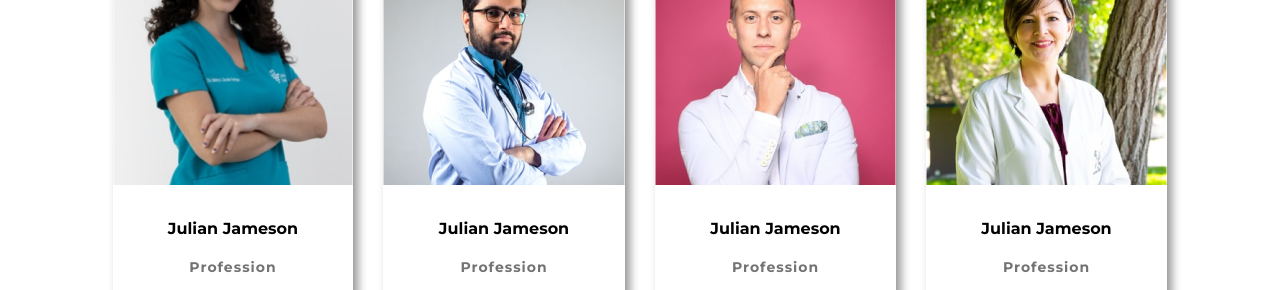
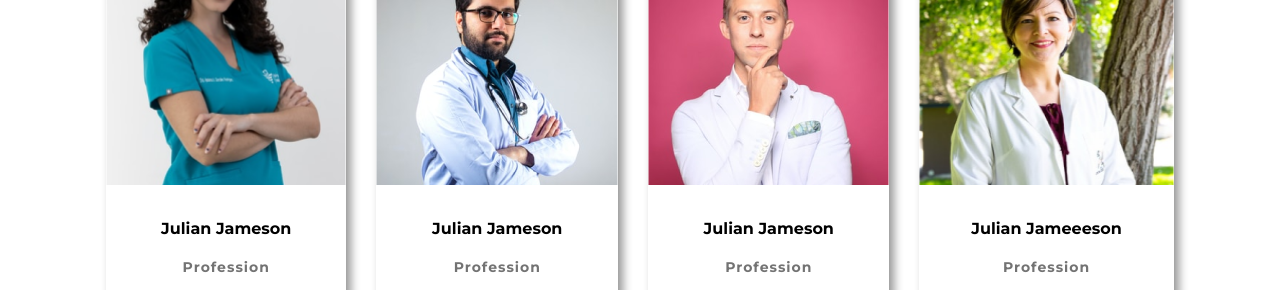
Before and after one commit to verozroke/deni-medical, a plain HTML site: page index.html in a window 1280 px wide. Shown: the part 4660-4950 px from the top of the page. Drawn offline with Linux system fonts and the light colour scheme; files whose address does not match are found by name.

Commit message:
jameson changed to jameeeson

```diff
--- a/index.html
+++ b/index.html
@@ -551,7 +551,7 @@
             class="team-avatar"
           />
           <div class="card-content">
-            <div class="team-greet">Julian Jameson</div>
+            <div class="team-greet">Julian Jameeeson</div>
             <div class="team-subtitle">Profession</div>
             <div class="card-icons">
               <img
```
